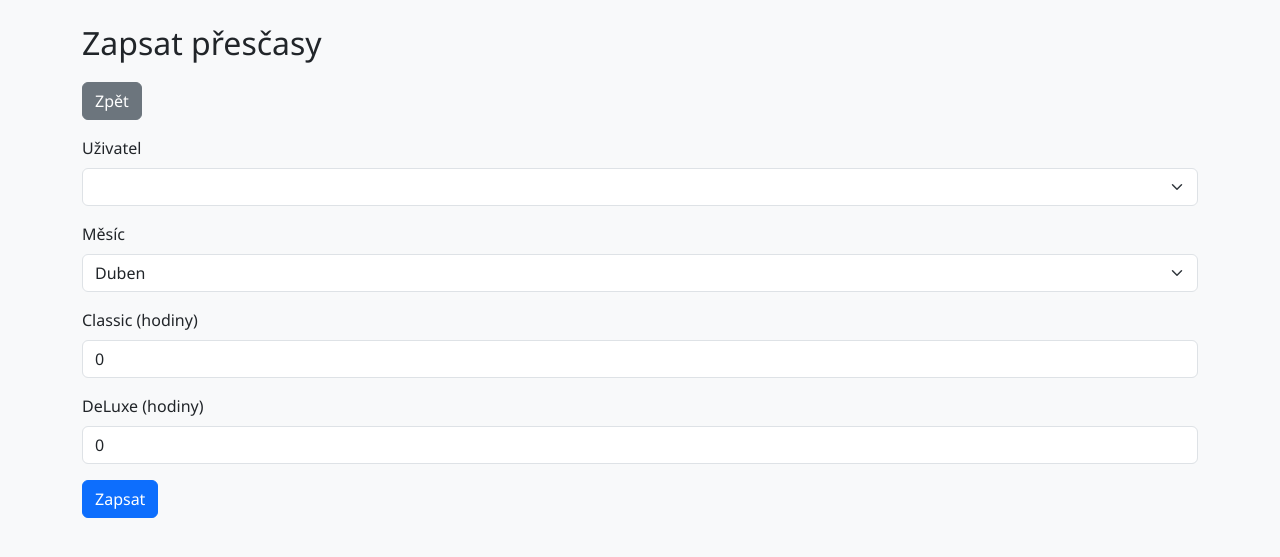
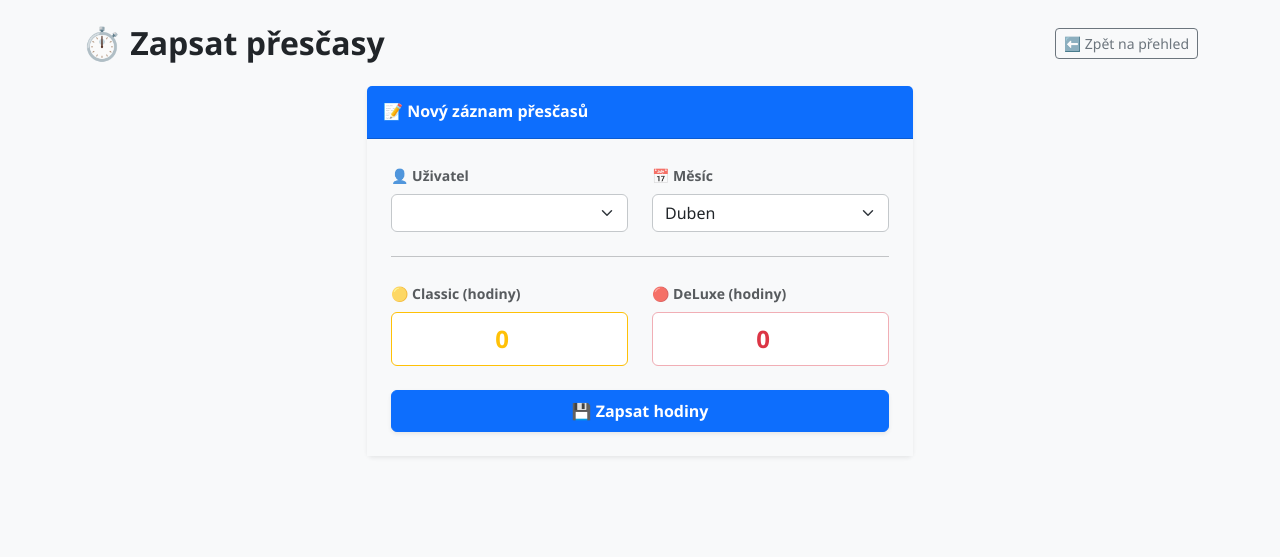
Before and after one commit to PetrHorak01/skladovy-system, a Flask app: page /prescasy/zapsat in a window 1280 px wide. Shown: the top 557 px of the page. Run offline with Flask 3, Linux system fonts and the light colour scheme; the visitor is signed in with stand-in values (Sample User, id 1); data comes from the database, SQL or seed files in the repository; data that the repository does not hold is empty.

Commit message:
style: modernizace a centrování formulářů pro zápis prodejů a přesčasů

```diff
--- a/templates/zapsat_prescasy.html
+++ b/templates/zapsat_prescasy.html
@@ -1,39 +1,61 @@
 {% extends "base.html" %}
 {% block content %}
-<h2>Zapsat přesčasy</h2>
-<a href="{{ url_for('prescasy') }}" class="btn btn-secondary mb-3">Zpět</a>
 
+<div class="d-flex justify-content-between align-items-center mb-4 mt-2">
+  <h2 class="mb-0 fw-bold text-dark">⏱️ Zapsat přesčasy</h2>
+  <a href="{{ url_for('prescasy') }}" class="btn btn-outline-secondary btn-sm">⬅️ Zpět na přehled</a>
+</div>
+
+<div class="row justify-content-center">
+  <div class="col-md-8 col-lg-6">
+    <div class="card shadow-sm border-0 mb-4">
+      <div class="card-header bg-primary text-white py-3">
+        <h5 class="mb-0 fw-bold fs-6">📝 Nový záznam přesčasů</h5>
+      </div>
+      <div class="card-body bg-light p-4">
         <form method="POST">
+
           {% if current_user.role in ['admin', 'Max'] %}
-    <div class="mb-3">
-      <label for="uzivatel" class="form-label">Uživatel</label>
-      <select name="uzivatel" id="uzivatel" class="form-select" required>
+            <div class="row mb-3">
+              <div class="col-sm-6 mb-3 mb-sm-0">
+                <label for="uzivatel" class="form-label fw-bold text-muted small">👤 Uživatel</label>
+                <select name="uzivatel" id="uzivatel" class="form-select shadow-none border-secondary-subtle" required>
                   {% for u in uzivatele %}
                     <option value="{{ u.username }}">{{ u.username }}</option>
                   {% endfor %}
                 </select>
               </div>
-
-    <div class="mb-3">
-      <label for="mesic" class="form-label">Měsíc</label>
-      <select name="mesic" id="mesic" class="form-select" required>
+              <div class="col-sm-6">
+                <label for="mesic" class="form-label fw-bold text-muted small">📅 Měsíc</label>
+                <select name="mesic" id="mesic" class="form-select shadow-none border-secondary-subtle" required>
                   {% for val, nazev in mesice %}
                     <option value="{{ val }}" {% if val == current_month %}selected{% endif %}>{{ nazev }}</option>
                   {% endfor %}
                 </select>
               </div>
+            </div>
+            <hr class="text-secondary-subtle my-4">
           {% endif %}
 
-  <div class="mb-3">
-    <label for="classic" class="form-label">Classic (hodiny)</label>
-    <input type="number" name="classic" id="classic" class="form-control" value="0" required>
+          <div class="row mb-4">
+            <div class="col-6">
+              <label for="classic" class="form-label fw-bold text-muted small">🟡 Classic (hodiny)</label>
+              <input type="number" name="classic" id="classic" class="form-control shadow-none border-warning fs-4 text-center fw-bold text-warning py-2" value="0" required min="0">
+            </div>
+            <div class="col-6">
+              <label for="deluxe" class="form-label fw-bold text-muted small">🔴 DeLuxe (hodiny)</label>
+              <input type="number" name="deluxe" id="deluxe" class="form-control shadow-none border-danger-subtle fs-4 text-center fw-bold text-danger py-2" value="0" required min="0">
+            </div>
           </div>
 
-  <div class="mb-3">
-    <label for="deluxe" class="form-label">DeLuxe (hodiny)</label>
-    <input type="number" name="deluxe" id="deluxe" class="form-control" value="0" required>
+          <div class="d-grid">
+            <button type="submit" class="btn btn-primary fw-bold py-2 shadow-sm">💾 Zapsat hodiny</button>
           </div>
 
-  <button type="submit" class="btn btn-primary">Zapsat</button>
         </form>
+      </div>
+    </div>
+  </div>
+</div>
+
 {% endblock %}
```
Also changed, not shown: templates/zapsat_prodej.html (+39 -17 lines). Lines whose indentation alone changed are shown as unchanged.
